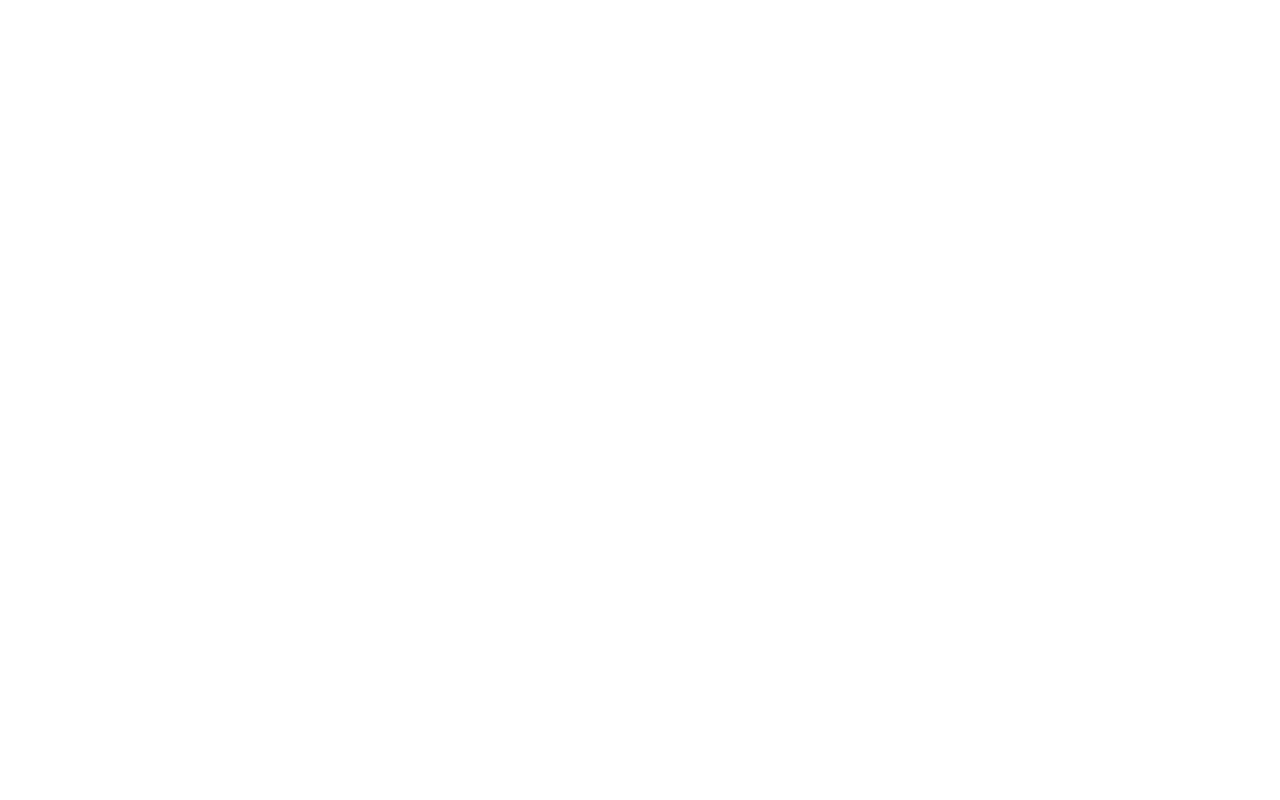
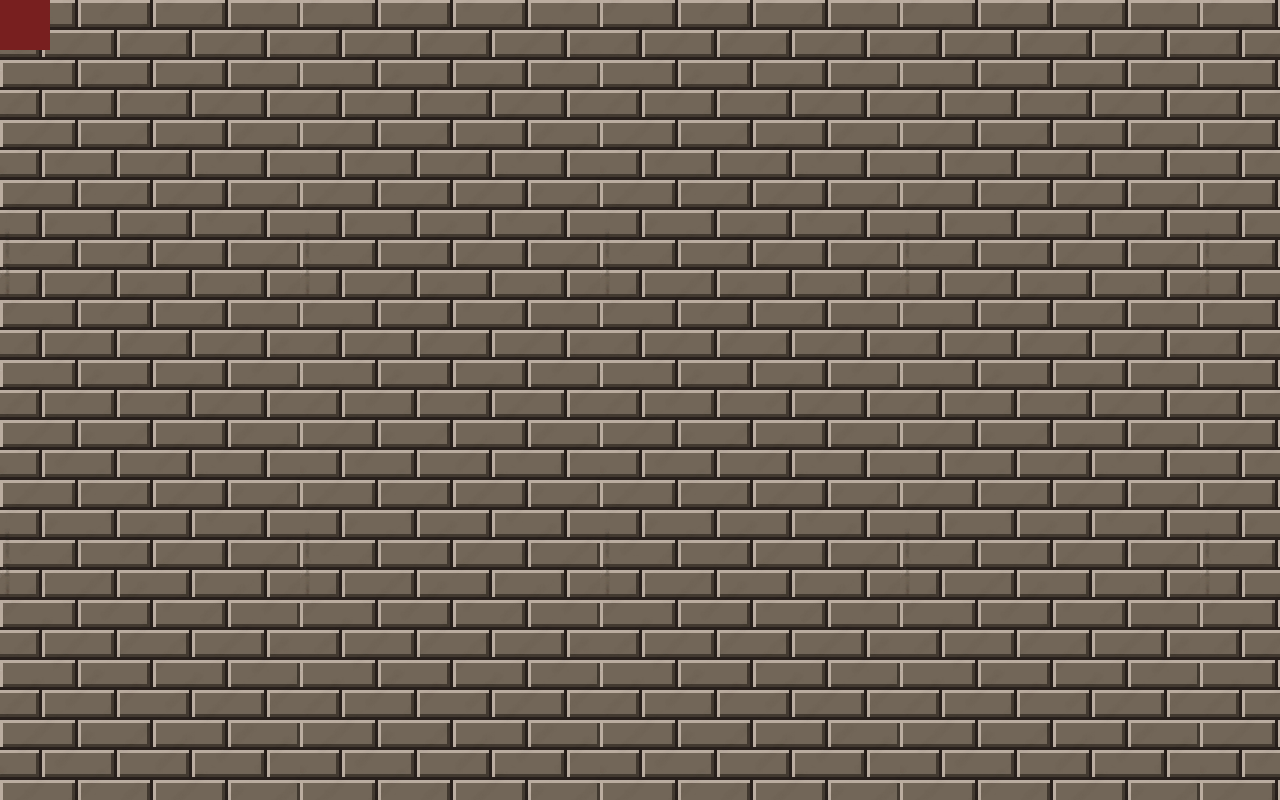
Before and after one commit to EyadRealHim/torch-2d, a website built with webpack: page index.html in a window 1280 px wide. Built offline with nearby package versions, Linux system fonts and the light colour scheme.

Commit message:
Something to play with

```diff
--- a/index.html
+++ b/index.html
@@ -3,20 +3,9 @@
   <head>
     <meta charset="UTF-8" />
     <meta name="viewport" content="width=device-width, initial-scale=1.0" />
-    <title>Document</title>
+    <title>2d-torch</title>
 
-    <style>
-      html,
-      body {
-        padding: 0;
-        margin: 0;
-
-        height: 100%;
-        width: 100%;
-
-        overflow: hidden;
-      }
-    </style>
+    <link rel="stylesheet" href="src/index.css">
   </head>
   <body>
     <canvas></canvas>
--- a/src/fragmentShader.glsl
+++ b/src/fragmentShader.glsl
@@ -1,8 +1,5 @@
 precision mediump float;
 
-uniform sampler2D uniformImage;
-varying vec2 varyTextureCoords;
-
 void main() {
-   gl_FragColor = texture2D(uniformImage, varyTextureCoords).rgba * vec4(0.1, 1, 0.3, 1);
+   gl_FragColor = vec4(0.47, 0.12, 0.12, 1.0);
 }
--- /dev/null
+++ b/src/index.css
@@ -0,0 +1,15 @@
+html,
+body {
+  padding: 0;
+  margin: 0;
+
+  height: 100%;
+  width: 100%;
+
+  overflow: hidden;
+}
+
+canvas {
+  background-image: url(../assets/brick.jpeg);
+  background-size: 300px;
+}
--- a/src/index.ts
+++ b/src/index.ts
@@ -1,13 +1,26 @@
+import { mat3, vec2 } from "gl-matrix";
 
+import fragmentShaderSource from "./fragmentShader.glsl";
+import vertexShaderSource from "./vertexShader.glsl";
+
+import attributeOf from "./utils/attributeOf";
+import createBufferOf32Float from "./utils/createBufferOf32Float";
+import createProgram from "./utils/createProgram";
+import createShader from "./utils/createShader";
+import uniformOf from "./utils/uniformOf";
+
+// import createTexture from "./utils/createTexture";
+// import loadImage from "./utils/loadImage";
 const canvas = document.querySelector("canvas")!;
 const gl = canvas.getContext("webgl")!;
 
 if (!gl) throw new Error("Webgl isnt supported");
 
-let height: number;
-let width: number;
+// const torchTexture = createTexture(gl, await loadImage("assets/torch.png"));
+let height: number = gl.canvas.height;
+let width: number = gl.canvas.width;
 
-{
+const resize = () => {
   gl.canvas.height = window.innerHeight;
   gl.canvas.width = window.innerWidth;
 
@@ -17,4 +30,89 @@ let width: number;
   width = isElem ? gl.canvas.clientWidth : gl.canvas.width;
 
   gl.viewport(0, 0, width, height);
+
+  uniformResolution(width, height);
+};
+
+const fragmentShader = createShader(
+  gl,
+  "FRAGMENT_SHADER",
+  fragmentShaderSource
+);
+const vertexShader = createShader(gl, "VERTEX_SHADER", vertexShaderSource);
+
+const program = createProgram(gl, [fragmentShader, vertexShader]);
+
+const tempBuffer = createBufferOf32Float(
+  gl,
+  [0, 0, 1, 0, 0, 1, 0, 1, 1, 0, 1, 1],
+  "STATIC_DRAW",
+  "ARRAY_BUFFER"
+);
+
+const uniformResolution = uniformOf(
+  gl,
+  program,
+  "uniformResolution",
+  "uniform2f"
+);
+
+const uniformModelViewMat3 = uniformOf(
+  gl,
+  program,
+  "uniformModelViewMat3",
+  "uniformMatrix3fv"
+);
+
+const attrPosition = attributeOf(gl, program, "attrPosition", {
+  normalized: false,
+  type: "FLOAT",
+  offset: 0,
+  stride: 0,
+  size: 2,
+});
+
+gl.useProgram(program);
+
+{
+  window.addEventListener("resize", resize);
+  resize();
 }
+
+const tempModelViewMat3 = mat3.create();
+const mouseCoords = vec2.fromValues(0, 0);
+const updateTempModelViewMat3 = () => {
+  const scale = 100;
+
+  mat3.identity(tempModelViewMat3);
+  mat3.translate(tempModelViewMat3, tempModelViewMat3, [
+    mouseCoords[0],
+    mouseCoords[1],
+  ]);
+  mat3.scale(tempModelViewMat3, tempModelViewMat3, [scale, scale]);
+  mat3.rotate(
+    tempModelViewMat3,
+    tempModelViewMat3,
+    Math.PI * (mouseCoords[0] / 300)
+  );
+  mat3.translate(tempModelViewMat3, tempModelViewMat3, [-0.5, -0.5]);
+  uniformModelViewMat3(false, tempModelViewMat3);
+
+  draw();
+};
+
+attrPosition.bindBuffer(tempBuffer.buffer, "ARRAY_BUFFER");
+attrPosition.enable();
+
+updateTempModelViewMat3();
+{
+  canvas.addEventListener("mousemove", function ({ x, y }) {
+    vec2.set(mouseCoords, x, y);
+    updateTempModelViewMat3();
+  });
+}
+
+function draw() {
+  gl.clear(gl.COLOR_BUFFER_BIT);
+  gl.drawArrays(gl.TRIANGLES, 0, tempBuffer.content.length / 2);
+}
--- a/src/utils/createShader.ts
+++ b/src/utils/createShader.ts
@@ -18,5 +18,5 @@ export default function createShader(
 
   const log = gl.getShaderInfoLog(shader);
   gl.deleteShader(shader);
-  throw log;
+  throw `Error While Compiling ${type}\n\n ${log}`;
 }
--- /dev/null
+++ b/src/utils/createTexture.ts
@@ -0,0 +1,23 @@
+
+export default function createTexture(
+  gl: WebGLRenderingContext,
+  image: TexImageSource
+) {
+  const texture = gl.createTexture();
+  gl.bindTexture(gl.TEXTURE_2D, texture);
+
+  gl.texParameteri(gl.TEXTURE_2D, gl.TEXTURE_WRAP_S, gl.CLAMP_TO_EDGE);
+  gl.texParameteri(gl.TEXTURE_2D, gl.TEXTURE_WRAP_T, gl.CLAMP_TO_EDGE);
+  gl.texParameteri(gl.TEXTURE_2D, gl.TEXTURE_MIN_FILTER, gl.NEAREST);
+  gl.texParameteri(gl.TEXTURE_2D, gl.TEXTURE_MAG_FILTER, gl.NEAREST);
+
+  gl.texImage2D(gl.TEXTURE_2D, 0, gl.RGBA, gl.RGBA, gl.UNSIGNED_BYTE, image);
+
+  return texture;
+}
+
+export function defaultTextureCoords() {
+  return new Float32Array([
+    0.0, 0.0, 1.0, 0.0, 0.0, 1.0, 0.0, 1.0, 1.0, 0.0, 1.0, 1.0,
+  ]);
+}
--- a/src/utils/uniformOf.ts
+++ b/src/utils/uniformOf.ts
@@ -17,9 +17,11 @@ export default function uniformOf<
     | "uniform4fv"
     | "uniform4i"
     | "uniform4iv"
+    | "uniformMatrix2fv"
+    | "uniformMatrix3fv"
+    | "uniformMatrix4fv"
 >(gl: WebGLRenderingContext, program: WebGLProgram, name: string, type: K) {
   const loc = gl.getUniformLocation(program, name);
-
   type SkipFirstElement<T> = T extends [infer _First, ...infer Rest]
     ? Rest
     : never;
--- a/src/vertexShader.glsl
+++ b/src/vertexShader.glsl
@@ -1,17 +1,14 @@
 precision mediump float;
 
-attribute vec2 attrTextureCoords;
+uniform mat3 uniformModelViewMat3;
 uniform vec2 uniformResolution;
 attribute vec2 attrPosition;
 
-varying vec2 varyTextureCoords;
-
 void main() {
-    varyTextureCoords = attrTextureCoords;
-
-    vec2 position = attrPosition / uniformResolution;
+    vec2 position = (uniformModelViewMat3 * vec3(attrPosition, 1)).xy / uniformResolution;
 
     position = position * 2.0 - 1.0;
+    position = position * vec2(1, -1);
 
-    gl_Position = vec4(position * vec2(1, -1), 0, 1);
+    gl_Position = vec4(position, 1, 1);
 }
```
Also changed, not shown: README.md, assets/brick.jpeg (added), assets/torch.png (added), dist/bundle.js.
